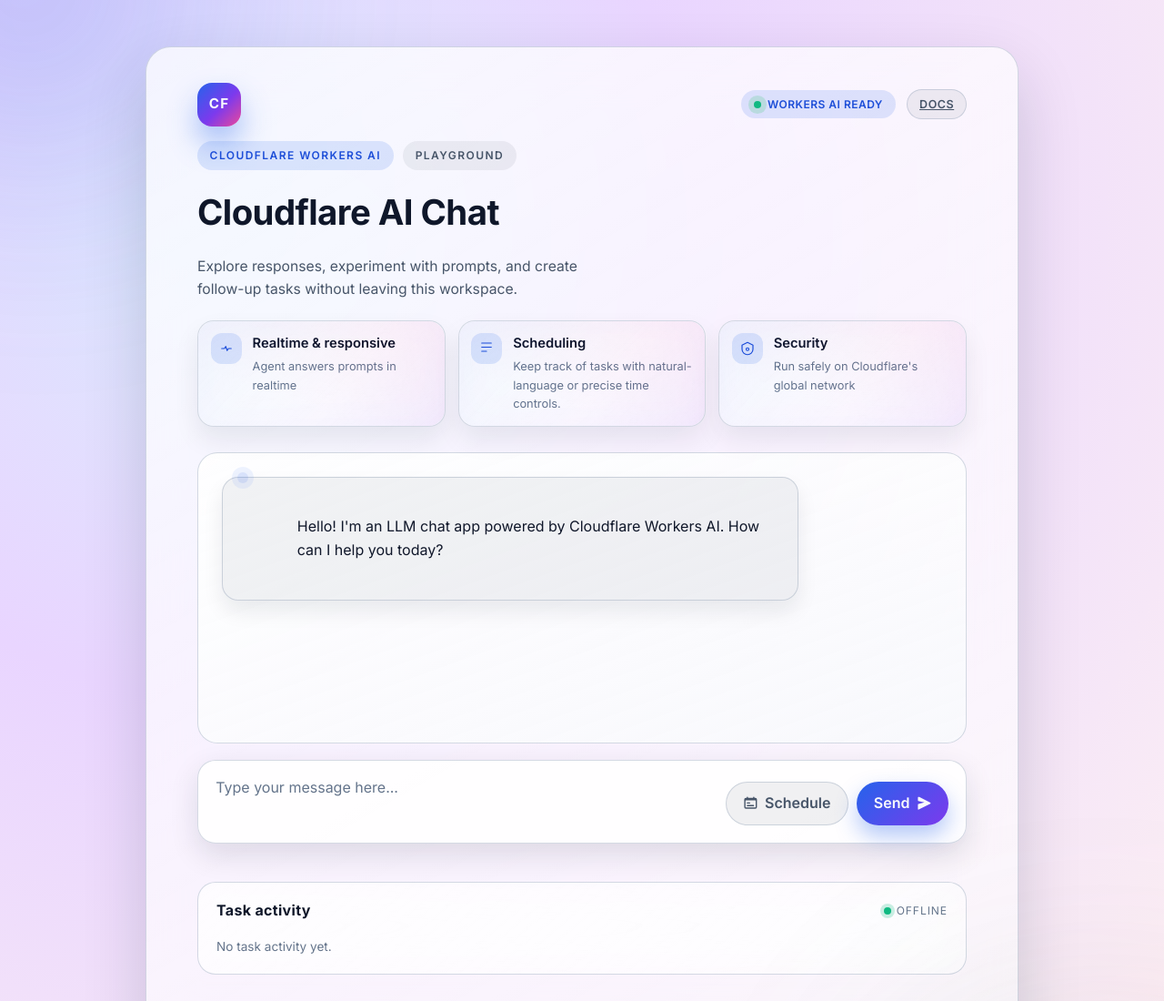
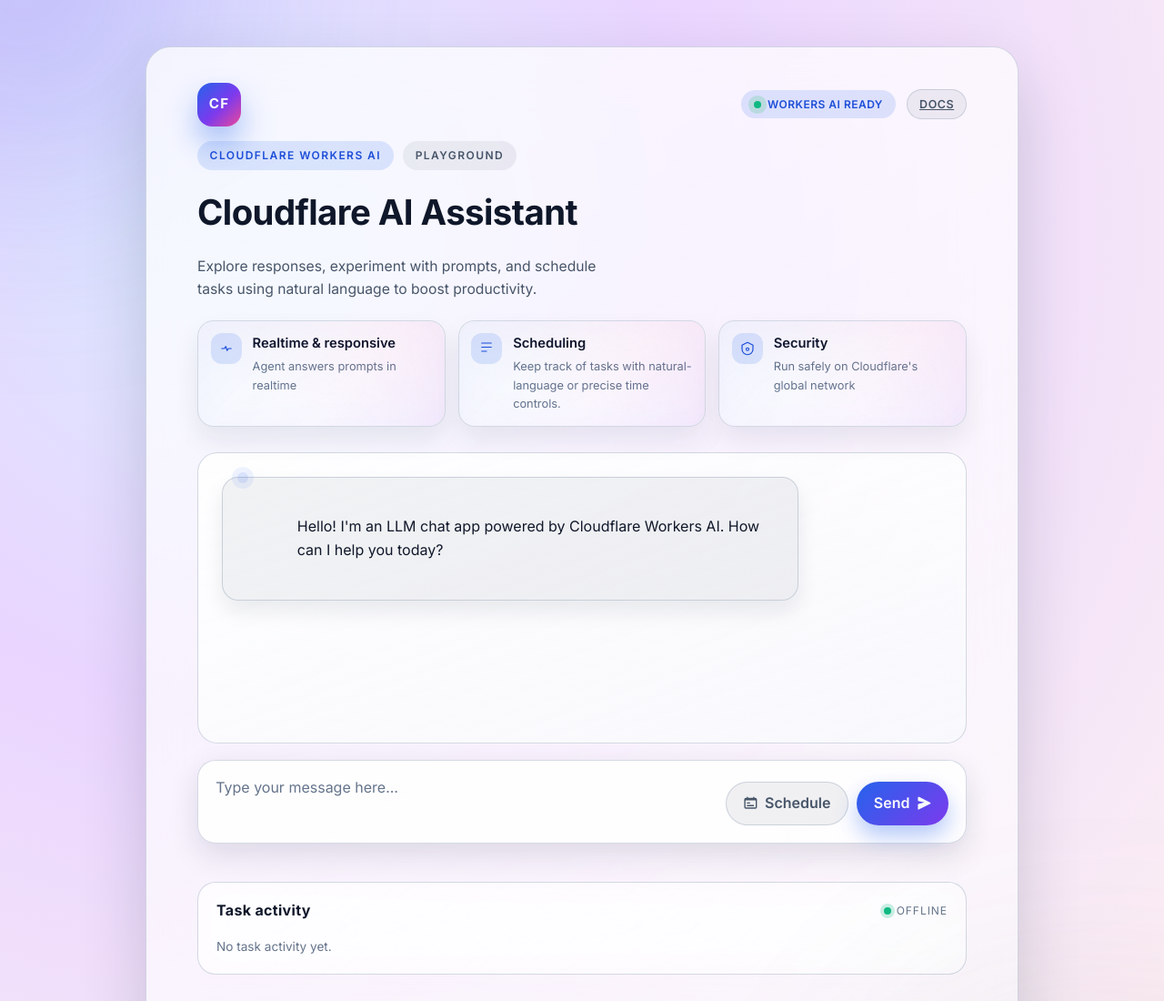
Before and after one commit to jaranmio/cf_ai_app, a website: page public/index.html in a window 1280 px wide. Shown: the top 1100 px of the page at 91% size. Drawn offline with Linux system fonts and the light colour scheme; no server answers.

Commit message:
more readme instructions

```diff
--- a/public/index.html
+++ b/public/index.html
@@ -1013,10 +1013,10 @@
           <span class="header-pill">Cloudflare Workers AI</span>
           <span class="header-note">Playground</span>
         </div>
-        <h1>Cloudflare AI Chat</h1>
+        <h1>Cloudflare AI Assistant</h1>
         <p class="subtitle">
-          Explore responses, experiment with prompts, and create follow-up tasks
-          without leaving this workspace.
+          Explore responses, experiment with prompts, and schedule tasks using natural language
+          to boost productivity.
         </p>
         <div class="header-highlights" role="list">
           <article class="highlight-card" role="listitem">
```
Also changed, not shown: README.md.
